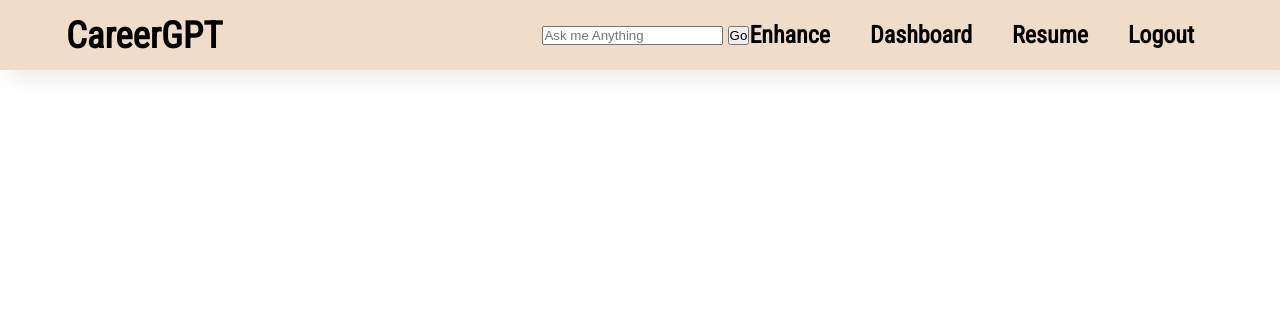
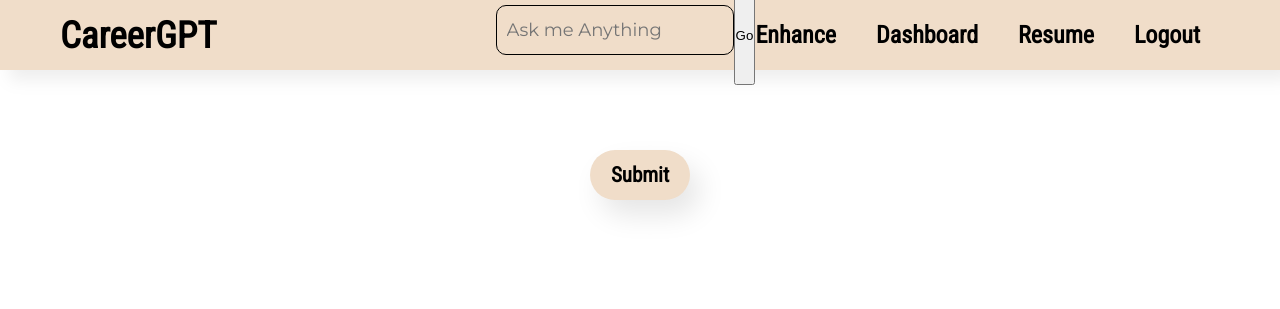
Before and after one commit to divyanshrm/CareerGPT-Shellhacks, a Django app: page /dashboard/ask/ in a window 1280 px wide. Shown: the top 309 px of the page. Run offline with Django 4.2, Linux system fonts and the light colour scheme; the visitor is signed in with stand-in values (Sample User, id 1); data that the repository does not hold is empty.

Commit message:
frontend-4

```diff
--- a/static/css/master.css
+++ b/static/css/master.css
@@ -22,7 +22,7 @@
     align-items: center;
     justify-content: space-between;
     background-color: #f0ddc9;
-    padding: 1px 26px;
+    padding: 1px 20px;
     box-shadow: 10px 10px 15px rgba(128, 128, 128, 0.134);
     position: fixed;
     top: 0%;
@@ -61,7 +61,6 @@
     color: black;
     text-shadow: black;
     padding-right: 40px;
-
     transition: 0.3s ease-in-out;
     font-family: 'Roboto Condensed', sans-serif;
     font-weight: 1000;
@@ -107,3 +106,32 @@
 .navbar-brand:hover {
     color: #563c22;
 }
+
+input {
+    padding: 10px;
+    margin-left: 10px;
+    overflow: hidden;
+    background-color: transparent;
+    border-radius: 10px;
+    height: 50px;
+    width: 100%;
+    display: flex;
+    border: solid 1px black;
+    font-size: large;
+    font-family: 'Montserrat', sans-serif;
+    background-color: #f0ddc9;
+
+}
+
+input:focus {
+    background-color: rgba(255, 255, 255, 0.525);
+    border: none;
+    outline: none;
+    background-color: #f0ddc9;
+}
+
+.ask {
+    display: flex;
+    flex-direction: row;
+
+}
--- /dev/null
+++ b/static/dashboard/css/enhance.css
@@ -0,0 +1,82 @@
+.enhance-container {
+    margin-top: 140px;
+    display: flex;
+    flex-direction: column;
+    width: 100%;
+    align-items: center;
+}
+
+.enhance-form {
+    display: inline;
+    width: 40vw;
+    align-items: left;
+    text-align: left;
+    margin-bottom: 50px;
+}
+
+label {
+    font-size: 20px;
+    font-weight: 700;
+    margin-left: 20px;
+    padding-bottom: 10px;
+
+}
+
+input {
+    padding: 10px;
+    margin-left: 20px;
+    overflow: hidden;
+    background-color: transparent;
+    border-radius: 10px;
+    height: 50px;
+    width: 90%;
+    display: flex;
+    border: solid 1px black;
+    font-size: large;
+    font-family: 'Montserrat', sans-serif;
+    margin-bottom: 30px;
+    margin-top: 20px;
+}
+
+input:focus {
+    background-color: rgba(255, 255, 255, 0.525);
+    border: none;
+    outline: none;
+    background-color: #f0ddc9;
+}
+
+.button-div {
+    display: flex;
+    flex-direction: column;
+    align-items: center;
+}
+
+.mybutton {
+    margin-top: 10px;
+    height: 50px;
+    width: 100px;
+    font-size: 21px;
+    text-align: center;
+    border: none;
+    border-radius: 30px;
+    font-family: 'Roboto Condensed', sans-serif;
+    font-weight: 900;
+    box-shadow: 10px 15px 28px 0px rgba(0, 0, 0, 0.1);
+    background-color: #f0ddc9;
+    display: inline;
+    padding: 0px;
+}
+
+.mybutton:hover {
+    background-color: black;
+    color: white;
+}
+
+.enhance-answer {
+    height: fit-content;
+    width: 60%;
+    background-color: white;
+    text-align: left;
+    line-height: 0.8cm;
+    margin-bottom: 60px;
+}
--- a/templates/base.html
+++ b/templates/base.html
@@ -16,7 +16,7 @@
     integrity="sha384-JjSmVgyd0p3pXB1rRibZUAYoIIy6OrQ6VrjIEaFf/nJGzIxFDsf4x0xIM+B07jRM"
     crossorigin="anonymous"></script>
   <title>CareerGPT</title>
-
+  <link rel="icon" href="{% static 'logo/logo.png' %}">
   <link rel="preconnect" href="https://fonts.googleapis.com">
   <link rel="preconnect" href="https://fonts.gstatic.com" crossorigin>
   <link
@@ -41,8 +41,10 @@
         {% if user.is_authenticated %}
         <form method="post" action="{% url 'dashboard:ask' %}">
           {% csrf_token %}
-          <input type="text" name="ask-me-anything" placeholder="Ask me Anything" required>
-          <button type="submit" name="my_button" value="ButtonValue">Go</button>
+          <div class="ask">
+            <input type="text" name="ask-me-anything" placeholder="Ask me Anything" required>
+            <button type="submit" name="my_button" value="ButtonValue">Go</button>
+          </div>
         </form>
 
         <a href={% url "dashboard:enhance" %}>Enhance</a>
--- a/templates/dashboard/enhance.html
+++ b/templates/dashboard/enhance.html
@@ -1,12 +1,29 @@
-{% extends "base.html" %}
+{% extends 'base.html' %}
+{% load static %}
+<link rel="preconnect" href="https://fonts.googleapis.com">
+<link rel="preconnect" href="https://fonts.gstatic.com" crossorigin>
+<link
+    href="https://fonts.googleapis.com/css2?family=Montserrat:wght@100;300;400&family=Roboto+Condensed:wght@300;400&display=swap"
+    rel="stylesheet">
+{% block headblock %}
+<link rel="stylesheet" href="{% static 'dashboard/css/enhance.css' %} ">
+{% endblock %}
+{% block content %}
 
-{% block content %}
+<div class="enhance-container">
+    <div class="enhance-form">
         <form method="post">
             {% csrf_token %}
             {{ form.as_p }}
-        <button type="submit">Submit</button>
+            <div class="button-div">
+                <button class="mybutton" type="submit">Submit</button>
+            </div>
         </form>
+    </div>
+    <div class="enhance-answer">
         {% if gpt %}
         {{gpt}}
         {% endif %}
         {% endblock %}
+    </div>
+</div>
```
Also changed, not shown: static/logo/logo.png (added), static/logo/logo2.png (added). Lines whose indentation alone changed are shown as unchanged.
